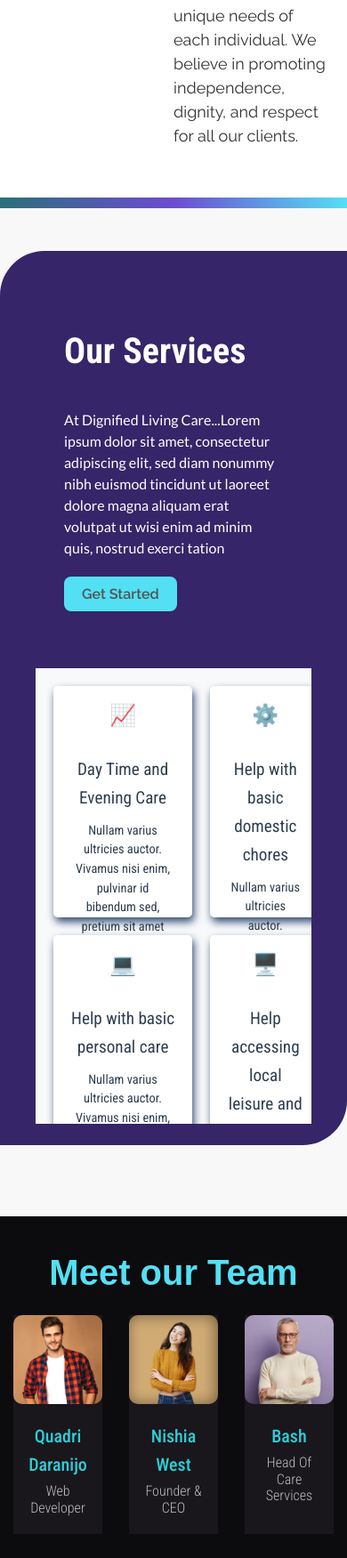
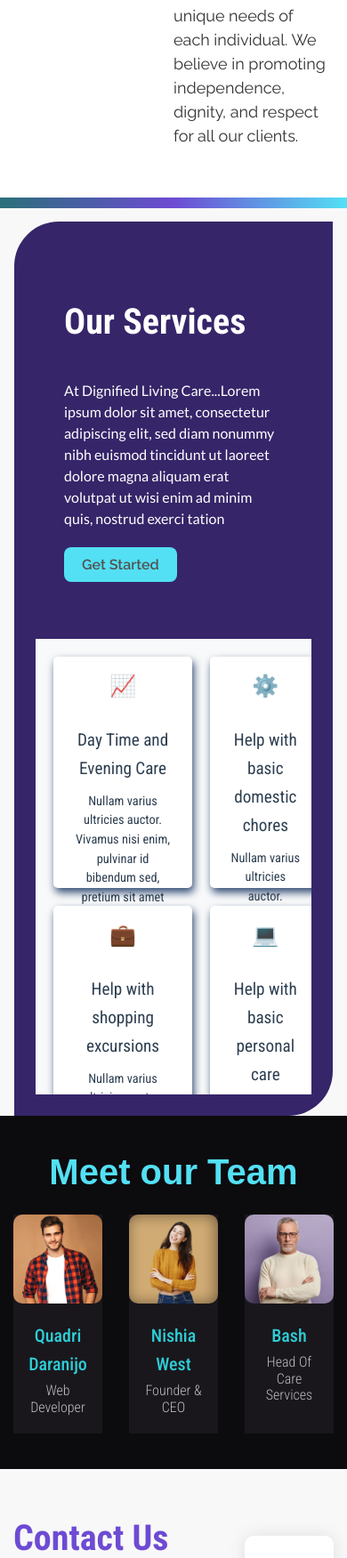
Before and after one commit to AyomideKayode/dignified_care, a Flask app: page / in a window 390 px wide; the page is wider, and only the part inside the window is pictured. Shown: the part 2267-4018 px from the top of that part at 89% size. Run offline with Flask 3, Linux system fonts and the light colour scheme; some web fonts are replaced.

Commit message:
Media query for services...in progress.

```diff
--- a/static/css/main.css
+++ b/static/css/main.css
@@ -929,5 +929,13 @@
   .services {
     grid-template-columns: 1fr;
     max-width: var(--dl-size-size-tabmaxwidth);
+    margin: auto var(--dl-space-space-unit);
+    padding: var(--dl-space-space-oneandhalfunits);
+  }
+
+  .services-grid {
+    max-width: var(752px);
+    /* height: auto; */
+    grid-template-columns: repeat(2, 1fr);
   }
 }
```
